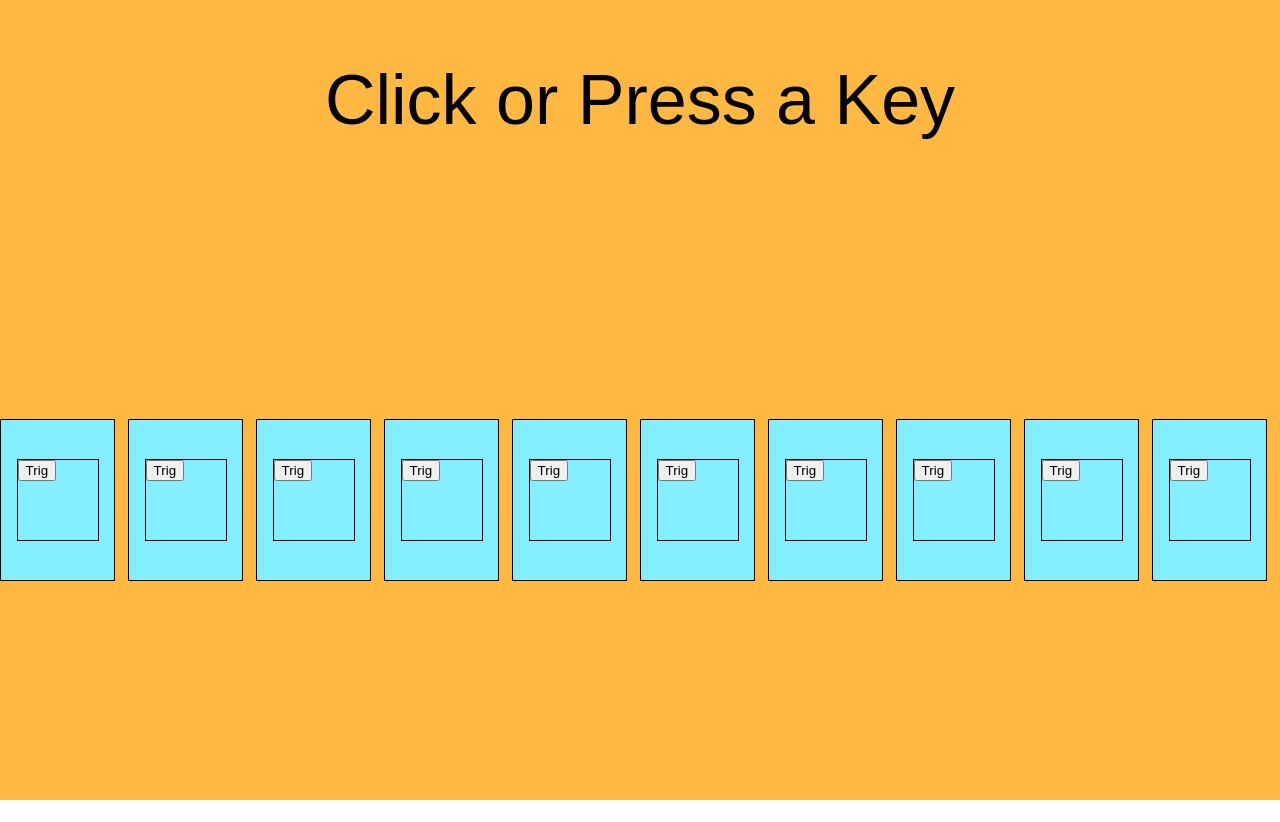
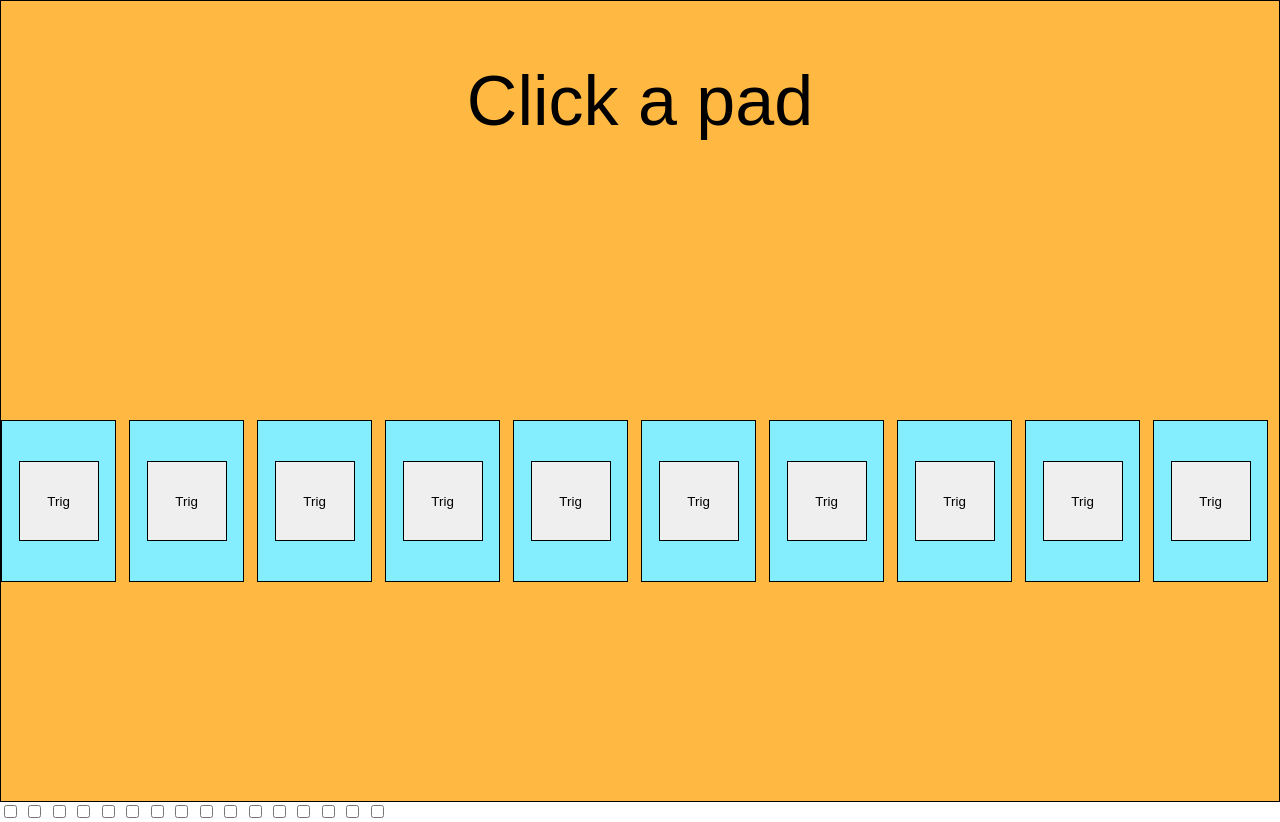
Before and after one commit to alxdelgado/drummachine_final, a React (Create React App) app in the folder drummachine_project/: page / in a window 1280 px wide. Before the commit the page ends 800 px from the top, so only its background shows below. Built offline with nearby package versions, Linux system fonts and the light colour scheme.

Commit message:
added checkboxes

```diff
--- a/drummachine_project/public/index.html
+++ b/drummachine_project/public/index.html
@@ -36,5 +36,28 @@
       To begin the development, run `npm start` or `yarn start`.
       To create a production bundle, use `npm run build` or `yarn build`.
     -->
+    <div id="sequencer-container">
+      <div className="sequencer-pads">
+        <input type="checkbox" />
+        <input type="checkbox" />
+        <input type="checkbox" />
+        <input type="checkbox" />
+        <input type="checkbox" />
+        <input type="checkbox" />
+        <input type="checkbox" />
+        <input type="checkbox" />
+        <input type="checkbox" />
+        <input type="checkbox" />
+        <input type="checkbox" />
+        <input type="checkbox" />
+        <input type="checkbox" />
+        <input type="checkbox" />
+        <input type="checkbox" />
+        <input type="checkbox" />
+      </div>
+    </div>
+
+
+
   </body>
 </html>
--- a/drummachine_project/src/index.css
+++ b/drummachine_project/src/index.css
@@ -8,8 +8,10 @@ body {
 
 #drum-machine {
   background-color: #ffb942;
+  border: 1px solid black;
 }
-#display {
+
+ #display {
   height: 25vh;
   display: flex;
   justify-content: center;
@@ -17,7 +19,7 @@ body {
   font-size: 70px;
 }
 
-#drum-pads {
+ #drum-pads {
   height: 75vh;
   width: 100vw;
   display: flex;
@@ -25,7 +27,7 @@ body {
   align-items: center;
 }
 
-.drum-pad {
+ .drum-pad {
   border: 1px solid black;
   height: 20vh;
   width: 20vh;
@@ -40,8 +42,32 @@ body {
   border: 1px solid black;
   height: 10vh;
   width: 10vh;
-  align-items: center
-
+  align-items: center;
 }
 
+
+.play-btn {
+  display: flex;
+  border: 1px solid black;
+  height: 10vh;
+  width: 10vh;
+}
+
+/* #sequencer-container {
+  display: flex;
+  justify-content: center;
+  align-items: center;
+}
+
+.sequencer-pads {
+  border: 1px solid black;
+  height: 20vh;
+  width: 20vh;
+  display: flex;
+  justify-content: center;
+  align-items: center;
+  margin-right: 1vw;
+  background-color: #84eeff;
+} */
+
 /* <----- Drum Machine Styling -----> */
--- a/drummachine_project/src/index.js
+++ b/drummachine_project/src/index.js
@@ -9,7 +9,7 @@ import registerServiceWorker from './registerServiceWorker';
 
 
 
-// Drum Data
+//  <----- Drum Data - this stores our drum data. -----> //
 const data = [
   {id: 'closed hat', letter: 'q', src: 'https://s3.us-east-2.amazonaws.com/drumsamples/DRH_CHat_01.wav'},
   {id: 'clap', letter: 'w', src: 'https://s3.us-east-2.amazonaws.com/drumsamples/DRH_Clap_01.wav'},
@@ -23,26 +23,15 @@ const data = [
   {id: 'tom 03', letter: 'p', src: 'https://s3.us-east-2.amazonaws.com/drumsamples/DRH_Tom_03.wav'}
 ];
 
+// <----- DrumPad handles the audio with a handleClick event -----> //
 
 class DrumPad extends React.Component {
 
   componentDidMount() {
-    console.log(this.audio)
-    document.addEventListener('keydown', this.handleKeydown)
+    // console.log(this.audio)
     window.focus()
   }
 
- componentWillUnmount() {
-   document.removeEventListener('keydown', this.handleKeydown)
- }
-
-  handleKeydown = e => {
-    if(e.keyCode === this.props.letter.charCodeAt()) {
-      this.audio.play()
-      this.audio.currentTime = 0
-      this.props.handleDisplay(this.props.id)
-    }
-  }
 
   handleClick = () => {
     this.audio.play()
@@ -54,26 +43,29 @@ class DrumPad extends React.Component {
     return (
       <div
           class='drum-pad'
-          id={this.props.id}
+          // id={this.props.id}
       >
-        <div class="trig">
-          <button onClick={this.handleClick}>Trig</button><br/>
-        </div>
+
+        <button className="trig" onClick={this.handleClick}>Trig</button>
+
         <audio id={this.props.letter}
                class='clip'
                src={this.props.src}
                ref={ref => this.audio = ref}
-          ></audio>
+        ></audio>
+
       </div>
     )
   }
 }
 
+// <----- App handles the drum data, and loading the sounds. -----> //
+
 class App extends React.Component {
   constructor(props){
     super(props)
     this.state = {
-      display: 'Click or Press a Key'
+      display: 'Click a pad'
     }
   }
 
@@ -87,7 +79,7 @@ class App extends React.Component {
           <DrumPad
             key={d.id}
             id={d.id}
-            letter={d.letter}
+            // letter={d.letter}
             src={d.src}
             handleDisplay={this.handleDisplay}
           />
@@ -97,5 +89,22 @@ class App extends React.Component {
   }
 }
 
-ReactDOM.render(<App/>,document.getElementById("root"))
+
+// <----- Sequencer -----> //
+
+const index = 0;
+
+function sequencer(time) {
+  let step = index % 16;
+  for(let i = 0; i < sequencer.length; i ++);
+}
+
+
+
+
+ReactDOM.render(
+  <div className="DOM">
+    <App/>
+  </div>,
+  document.getElementById("root"))
   registerServiceWorker();
```
